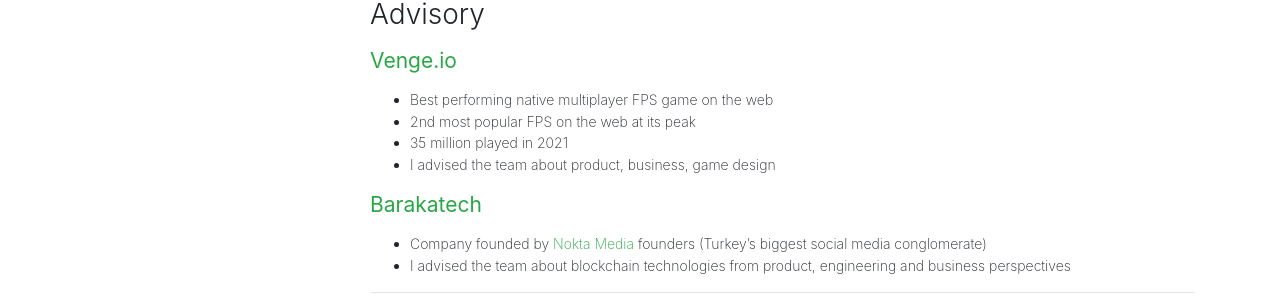
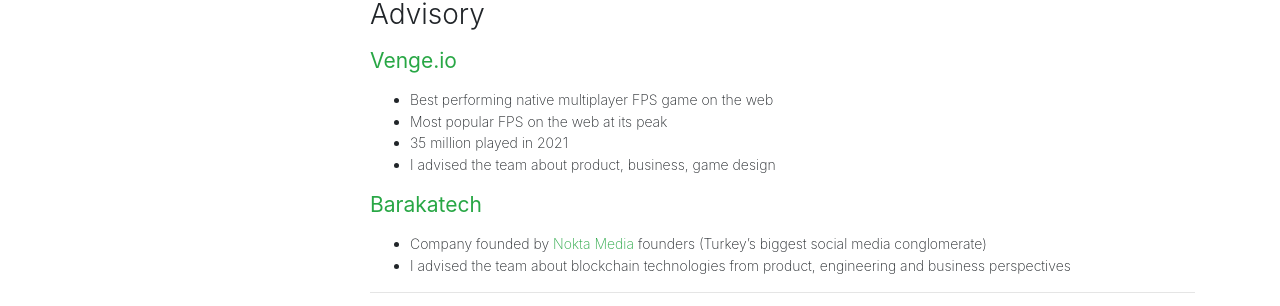
Before and after one commit to Esqarrouth/goktugyil.github.io, a Jekyll site: the page built from _pages/about.md, in a window 1280 px wide and 900 px high, scrolled down 1633 px. Shown: the part 147-453 px from the top of the window. Built offline with Jekyll 4.4.1, drawn with Linux system fonts in a browser that asks for light colours; our own code applies the rules of GitHub Pages for plain Markdown files.

Commit message:
Update Venge.io popularity claim

```diff
--- a/_pages/about.md
+++ b/_pages/about.md
@@ -74,7 +74,7 @@ We’ve worked on various projects in the cryptocurrency space. These include:
 
 #### <a id="venge" href="https://venge.io/">**Venge.io**</a>
 - Best performing native multiplayer FPS game on the web
-- 2nd most popular FPS on the web at its peak
+- Most popular FPS on the web at its peak
 - 35 million played in 2021
 - I advised the team about product, business, game design
 
```
